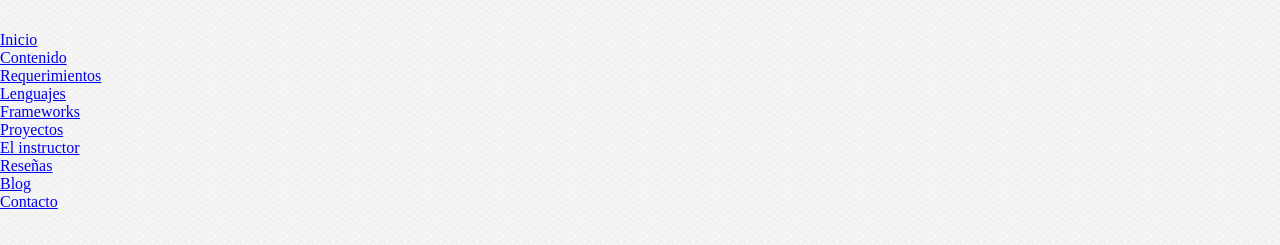
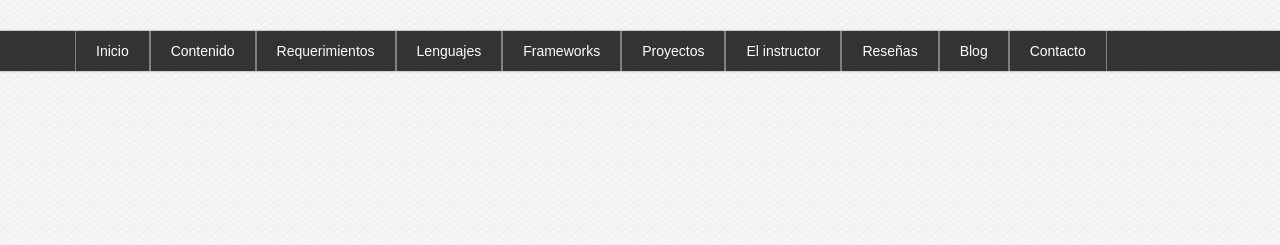
Before and after one commit to Andrus123/maquetacion-1, a plain HTML site: page index.html in a window 1280 px wide. Shown: the part 219-464 px from the top of the page. Drawn offline with Linux system fonts and the light colour scheme.

Commit message:
CSS del Menú de navegación
con un width del 100%, boxshadow gray, colocamos nuestro navbar horizontal en toda la pagina, nuestra ul lista para las secciones del nav, lo  alinemos con float:left, y para posicionarlo como queramos.
Display:block y lo centramos con padding left y right

```diff
--- a/css/styles.css
+++ b/css/styles.css
@@ -64,3 +64,39 @@ body{
 #header h1 a{
     color: #70b231;
 }
+
+/*BARRA DE NAVEGACION*/
+#nav{
+    width: 100%;
+    height: 40px;
+    background-color: #333333;
+    color: white;
+    font-family: sans-serif, Helvetica, Arial;
+    font-size: 14px;
+    box-shadow: 0px 0px 2px gray;
+}
+
+#nav ul{
+    list-style: none;
+    text-decoration: none;
+    margin: 0px auto;
+    width: 1130px;
+}
+
+#nav > ul > li {
+    line-height: 40px;
+    float:left;
+    border-right: 1px solid gray;
+}
+
+#nav > ul > li a {
+    display: block;
+    padding-left: 20px;
+    padding-right: 20px;
+    color: white;
+    text-decoration: none;
+}
+
+#nav > ul > li > a:first-child{
+    border-left: 1px solid gray;
+}
```
